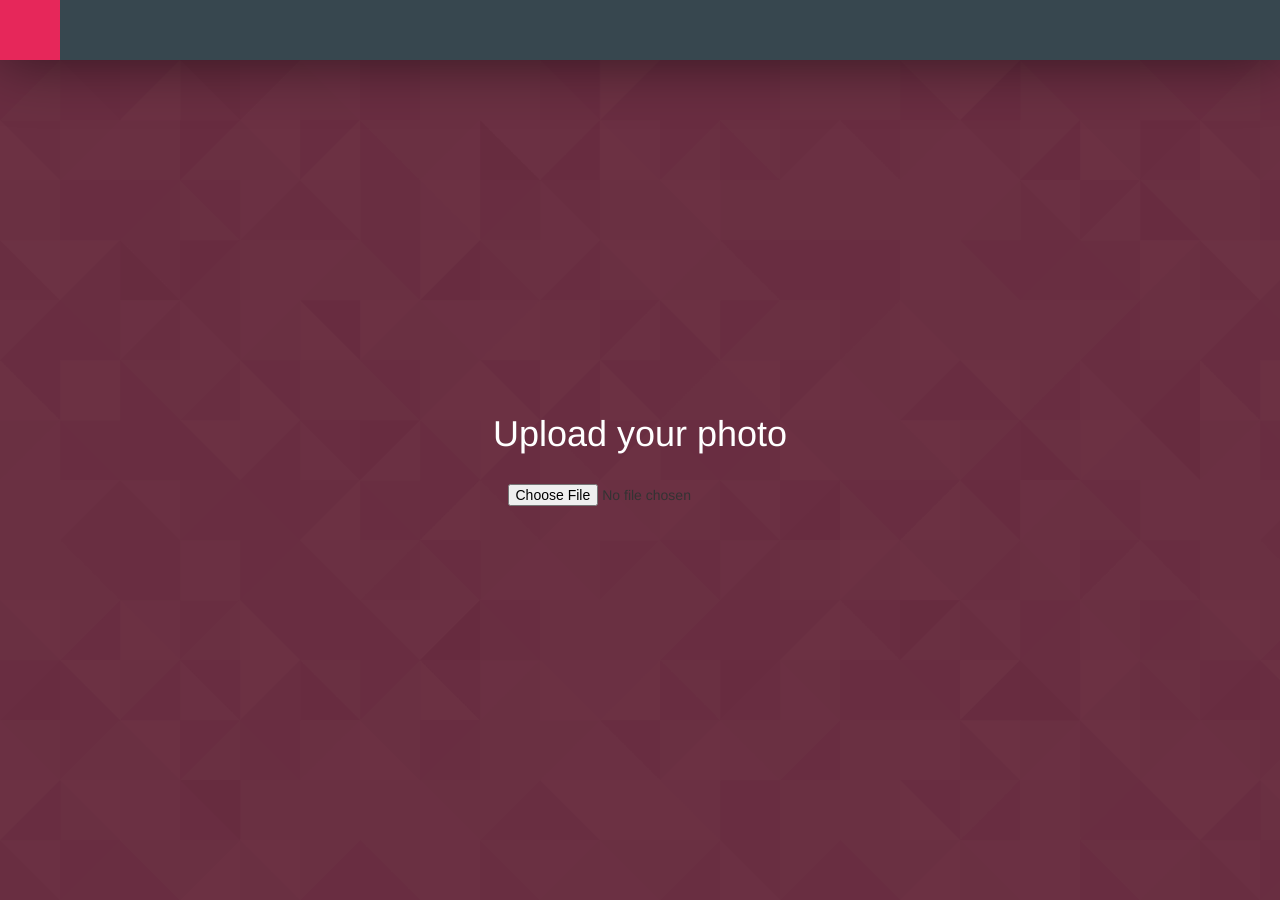
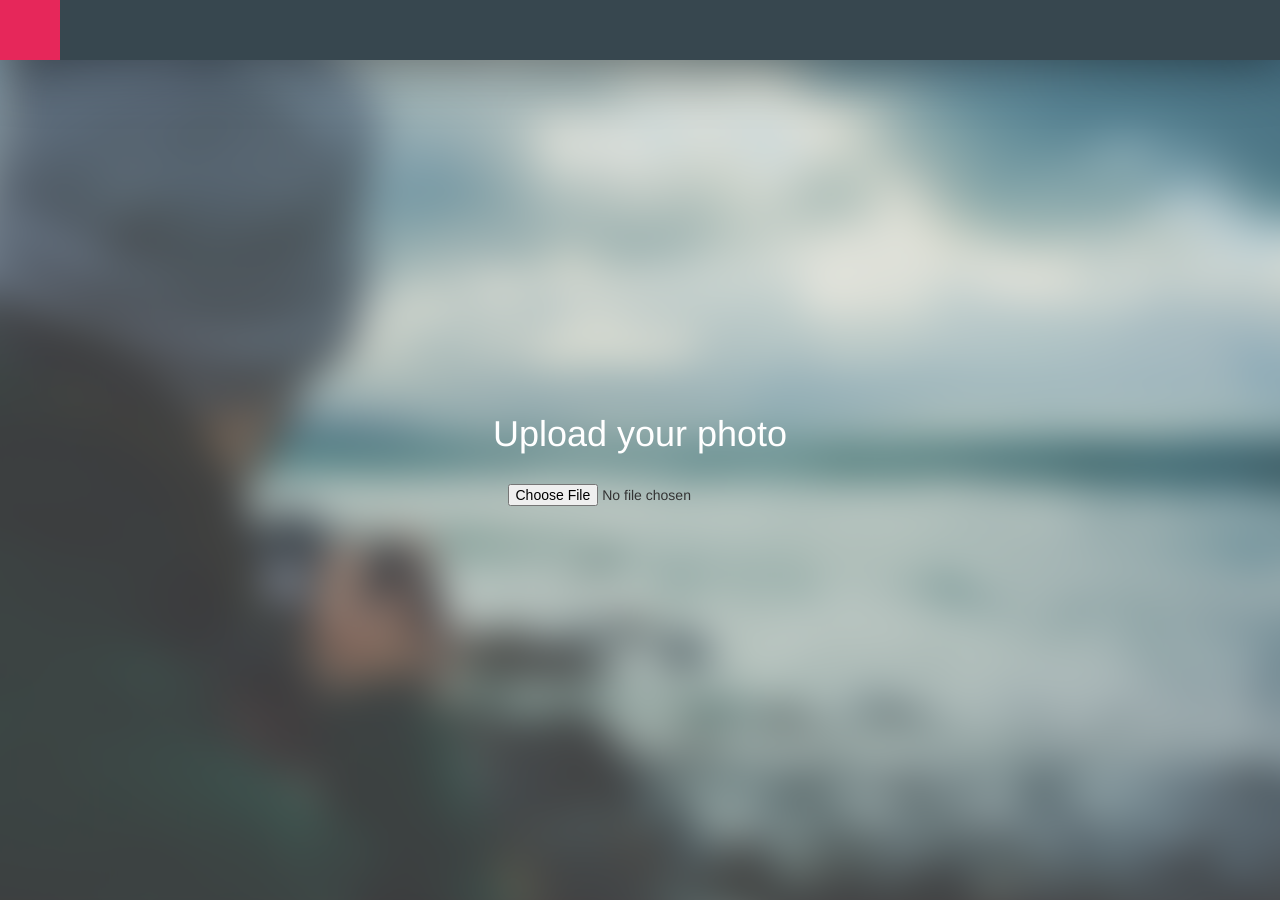
Before and after one commit to NickySomers/imd_php1_project, a PHP site: page /views/upload.php in a window 1280 px wide. Run offline with PHP 8.4, Linux system fonts and the light colour scheme; some libraries are stand-ins or nearby versions.

Commit message:
Added some style changes to the upload form

```diff
--- a/css/style.css
+++ b/css/style.css
@@ -1,6 +1,5 @@
-@import url(https://fonts.googleapis.com/css?family=Open+Sans);
-body
-{
+@import url(https://fonts.googleapis.com/css?family=Open+Sans:400,600,300);
+body {
     margin: 0;
     padding: 0;
     width: 100%;
@@ -9,8 +8,7 @@ body
     background-color: #f5f5f5 !important;
 }
 
-.home
-{
+.home {
     background-image: url("../images/bg.png");
     background-size: cover;
     background-position: center;
@@ -21,10 +19,10 @@ body
     align-items: center;
 }
 
+
 /* TODO: WIJZIGEN NAAR AFBEELDING*/
 
-.logo
-{
+.logo {
     width: 100%;
     text-align: center;
     color: white;
@@ -32,28 +30,27 @@ body
     margin-bottom: 20px;
 }
 
+
 /* END TODO */
 
-.overlay
-{
+.overlay {
     position: absolute;
     top: 0;
     left: 0;
-	background: rgba(52,146,247,1);
-	background: -moz-linear-gradient(-45deg, rgba(52,146,247,1) 0%, rgba(217,230,39,1) 100%);
-	background: -webkit-gradient(left top, right bottom, color-stop(0%, rgba(52,146,247,1)), color-stop(100%, rgba(217,230,39,1)));
-	background: -webkit-linear-gradient(-45deg, rgba(52,146,247,1) 0%, rgba(217,230,39,1) 100%);
-	background: -o-linear-gradient(-45deg, rgba(52,146,247,1) 0%, rgba(217,230,39,1) 100%);
-	background: -ms-linear-gradient(-45deg, rgba(52,146,247,1) 0%, rgba(217,230,39,1) 100%);
-	background: linear-gradient(135deg, rgba(52,146,247,1) 0%, rgba(217,230,39,1) 100%);
-	filter: progid:DXImageTransform.Microsoft.gradient( startColorstr='#3492f7', endColorstr='#d9e627', GradientType=1 );
+    background: rgba(52, 146, 247, 1);
+    background: -moz-linear-gradient(-45deg, rgba(52, 146, 247, 1) 0%, rgba(217, 230, 39, 1) 100%);
+    background: -webkit-gradient(left top, right bottom, color-stop(0%, rgba(52, 146, 247, 1)), color-stop(100%, rgba(217, 230, 39, 1)));
+    background: -webkit-linear-gradient(-45deg, rgba(52, 146, 247, 1) 0%, rgba(217, 230, 39, 1) 100%);
+    background: -o-linear-gradient(-45deg, rgba(52, 146, 247, 1) 0%, rgba(217, 230, 39, 1) 100%);
+    background: -ms-linear-gradient(-45deg, rgba(52, 146, 247, 1) 0%, rgba(217, 230, 39, 1) 100%);
+    background: linear-gradient(135deg, rgba(52, 146, 247, 1) 0%, rgba(217, 230, 39, 1) 100%);
+    filter: progid: DXImageTransform.Microsoft.gradient( startColorstr='#3492f7', endColorstr='#d9e627', GradientType=1);
     opacity: 0.5;
     height: 100%;
     width: 100%;
 }
 
-.login
-{
+.login {
     width: 35vw;
     height: 100vh;
     padding: 50px;
@@ -67,39 +64,33 @@ body
     /*background-color: white;*/
 }
 
-.login label
-{
+.login label {
     font-size: 1.0rem;
     color: white;
     margin-bottom: 10px;
     opacity: 0.6;
 }
 
-
-.login .grid .col
-{
+.login .grid .col {
     text-align: center;
     width: 50%;
 }
 
-.login .grid .col a
-{
+.login .grid .col a {
     color: white;
     width: 100%;
 }
 
-.login form
-{
+.login form {
     width: 80%;
     display: block;
     margin: 0 auto;
 }
 
-.textfield
-{
+.textfield {
     display: block;
     box-shadow: none;
-	background: none ;
+    background: none;
     border: none;
     border-bottom: 5px solid white;
     width: 100%;
@@ -115,41 +106,32 @@ body
     opacity: 0.8;
 }
 
-.button
-{
+.button {
     padding: 15px;
     text-align: center;
     background-color: transparent;
     box-shadow: none;
     font-family: "Open Sans", sans-serif;
-	font-size: 1.0rem;
-	color: blue;
-	border: 2px solid blue;
+    font-size: 1.1rem;
+    color: #ffffff;
+    border: 1.5px solid #ffffff;
     border-radius: 50px;
     text-transform: uppercase;
-	min-width: 200px;
+    min-width: 150px;
+    box-sizing: border-box;
 }
 
-.button:hover
-{
+.button:hover {
     background-color: white;
     color: gray;
 }
 
-.grid
-{
+.grid {
     display: flex;
     width: 100%;
 }
 
-.col
-{
-
-}
-
-
-header
-{
+header {
     position: fixed;
     top: 0;
     left: 0;
@@ -157,13 +139,12 @@ header
     width: 100%;
     background-color: #37474F;
     z-index: 999999;
-    -webkit-box-shadow: 0px 0px 58px -1px rgba(0,0,0,0.55);
-    -moz-box-shadow: 0px 0px 58px -1px rgba(0,0,0,0.55);
-    box-shadow: 0px 0px 58px -1px rgba(0,0,0,0.55);
+    -webkit-box-shadow: 0px 0px 58px -1px rgba(0, 0, 0, 0.55);
+    -moz-box-shadow: 0px 0px 58px -1px rgba(0, 0, 0, 0.55);
+    box-shadow: 0px 0px 58px -1px rgba(0, 0, 0, 0.55);
 }
 
-.logo
-{
+.logo {
     width: 60px;
     height: 60px;
     position: absolute;
@@ -172,151 +153,148 @@ header
     background-color: #e6275a;
 }
 
-.image-container
-{
+.upload-container {
     background-color: #E91E63;
-    background-image: url(../images/pattern.png);
-    background-repeat: repeat;
     height: 100vh;
+    width: 100%;
     display: flex;
     align-items: center;
     position: relative;
     overflow: hidden;
+    flex-wrap: wrap;
 }
 
-.image-container h1
-{
+.upload-container h1 {
     color: white;
 }
 
-.image-background
-{
+.image-background {
     height: 110%;
     width: 110%;
     -webkit-filter: blur(20px);
     position: absolute;
     top: -5%;
     left: -5%;
+    background-image: url(../images/bg.png);
+    background-repeat: no-repeat;
     background-size: cover;
     background-position: center;
 }
 
-.image
-{
-    max-width: 50%;
-    max-height: 70%;
-    display: block;
-    margin-left: 10%;
-    z-index: 9999;
-    -webkit-box-shadow: 0px 0px 58px -1px rgba(0,0,0,0.55);
-    -moz-box-shadow: 0px 0px 58px -1px rgba(0,0,0,0.55);
-    box-shadow: 0px 0px 58px -1px rgba(0,0,0,0.55);
+.image-container {
+    padding-top: 100px;
+    box-sizing: border-box;
+    height: 60vh;
+    width: 100%;
+    display: flex;
+    align-items: center;
 }
 
-#form-upload
-{
+.image {
+    max-width: 50%;
+    max-height: 90%;
+    display: block;
+    margin: 0 auto;
+    z-index: 9999;
+    -webkit-box-shadow: 0px 0px 58px -1px rgba(0, 0, 0, 0.55);
+    -moz-box-shadow: 0px 0px 58px -1px rgba(0, 0, 0, 0.55);
+    box-shadow: 0px 0px 58px -1px rgba(0, 0, 0, 0.55);
+}
+
+#form-upload {
     display: block;
     margin: 0 auto;
     text-align: center;
 }
 
-.image-description-field
-{
+.image-description-field {
     width: 100%;
     resize: none;
-    height: 150px;
+    height: 100px;
     padding: 15px;
     box-sizing: border-box;
     border: none;
-/*    border-bottom: 4px solid rgba(255, 255, 255, 0.6);*/
     outline: none;
     margin-bottom: 20px;
-    background-color: rgba(0, 0, 0, 0.1);
-    color: white;
+    background-color: rgba(36, 36, 36, 0.2);
+    color: #ffffff;
+    border-bottom: 3px solid rgba(255, 255, 255, 0.6);
+    -webkit-transition: all 0.2s linear;
+    transition: all 0.2s linear;
+    font-family: "Open Sans", sans-serif;
+    line-height: 1.5;
 }
 
-.button
-{
-    width: 100%;
-
+.image-description-field:focus {
+    background-color: rgba(36, 36, 36, 0.5);
+    border-bottom: 5px solid white;
+    -webkit-transition: all 0.2s linear;
+    transition: all 0.2s linear;
 }
 
-.container-fluid
-{
+.button {
+    width: 100%;
+}
+
+.container-fluid {
     padding: 0 !important;
 }
 
-input
-{
+input {
     display: block;
 }
 
-
-.add-image-info
+.upload-form
 {
     position: relative;
-    height: calc(100vh - 60px);
+    z-index: 9999999;
+    text-align: center;
+}
+
+.add-image-info {
+    position: relative;
+    height: 40vh;
     padding-top: 50px;
-    width: 35%;
+    width: 100%;
     box-sizing: border-box;
-        position: absolute;
-    top: 0;
-    right: 0;
+    bottom: 30px;
+    left: 0;
     z-index: 99999;
     align-items: center;
     display: flex;
 }
 
-.add-image-info label
-{
-    color: white;
-    margin-bottom: 20px;
+.add-image-info .button-group {
+    width: 100%;
+    display: flex;
 }
 
-.add-image-info .button-group
+.add-image-info .button-group .button
 {
-    width: 100%;
+    margin: 1%;
 }
 
-.custom-button
-{
-    width: 49%;
-    padding-top: 15px;
-    padding-bottom: 15px;
-    background-color: #3492f7;
-    text-align: center;
-    color: white;
-    text-transform: uppercase;
-    box-shadow: none;
-    border: none;
+.add-image-info .content {
+    width: 50%;
 }
 
-.gray
-{
-    background-color: #393939;
-}
 
-.content
-{
+.content {
     width: 80%;
     margin: 0 auto;
     display: block;
 }
 
-
-.image-container .wrapper
-{
+.image-container .wrapper {
     text-align: center;
 }
 
-input[type=file]
-{
+input[type=file] {
     display: inline-block !important;
     margin-top: 20px;
 }
 
-.wrapper
-{
+.wrapper {
     width: 80% !important;
     margin: 0 auto !important;
     display: block;
--- a/views/upload.php
+++ b/views/upload.php
@@ -19,6 +19,7 @@
         <header>
             <div class="logo"></div>
         </header>
+
         <div>
 
             <?php
@@ -38,10 +39,13 @@
 
 
                 <div class="container-fluid">
-                    <div class="image-container">
+
+                    <div class="upload-container">
 
                         <?php if(empty($image)): ?>
-                           <div class="wrapper">
+
+                           <!-- Photo upload screen -->
+                           <div class="wrapper upload-form">
                                 <h1>Upload your photo</h1>
                                 <form action="" method="post" enctype="multipart/form-data" id="form-upload">
 
@@ -49,39 +53,38 @@
 
                                 </form>
                             </div>
+
                         <?php else: ?>
 
+                            <!-- Uploaded image preview -->
+                            <div class="image-container">
                                 <img class="image" src="<?php echo $image ?>">
+                            </div>
+
+                            <!-- Form to add a description to your uploaded photo -->
                             <div class="add-image-info">
                                 <div class="content">
                                     <form action="" method="post" id="publish-form">
                                         <input type="text" name="image" hidden value="<?php echo $image; ?>">
-                                            <label for="description">Description</label>
                                         <textarea name="description" class="image-description-field"></textarea>
 
                                     </form>
                                     <div class="button-group">
 
-                                            <button type="button" class="custom-button gray">Another photo</button>
-                                            <button type="button" id="publish" class="custom-button">Publish</button>
+                                        <button type="button" id="anotherPhoto" class=" button custom-button">Cancel</button>
+                                        <button type="button" id="publish" class="button custom-button">Publish</button>
 
                                     </div>
                                 </div>
                             </div>
 
+                        <?php endif; ?>
 
-                                <div class="image-background" style="background-image: url(<?php echo $image; ?>)">
-
-
-
-
-
-
-
-                                </div>
-
-
-
+                        <!-- Blurry background of the uploaded image -->
+                        <?php if(empty($image)): ?>
+                            <div class="image-background"></div>
+                        <?php else: ?>
+                            <div class="image-background" style="background-image: url(<?php echo $image; ?>)"></div>
                         <?php endif; ?>
 
                     </div>
@@ -98,7 +101,12 @@
 
                 $("#publish-form").submit();
 
-            })
+            });
+
+            $("#anotherPhoto").click(function () {
+
+                location.href="index.php";
+            });
 
             $('#form-upload').submit(function () {
                 var queryString = new FormData($('form')[0]);
```
Also changed, not shown: public/uploads/2016-04-05T13:26:50+02:00.jpeg (added), 1 other file. Lines whose indentation alone changed are shown as unchanged.
